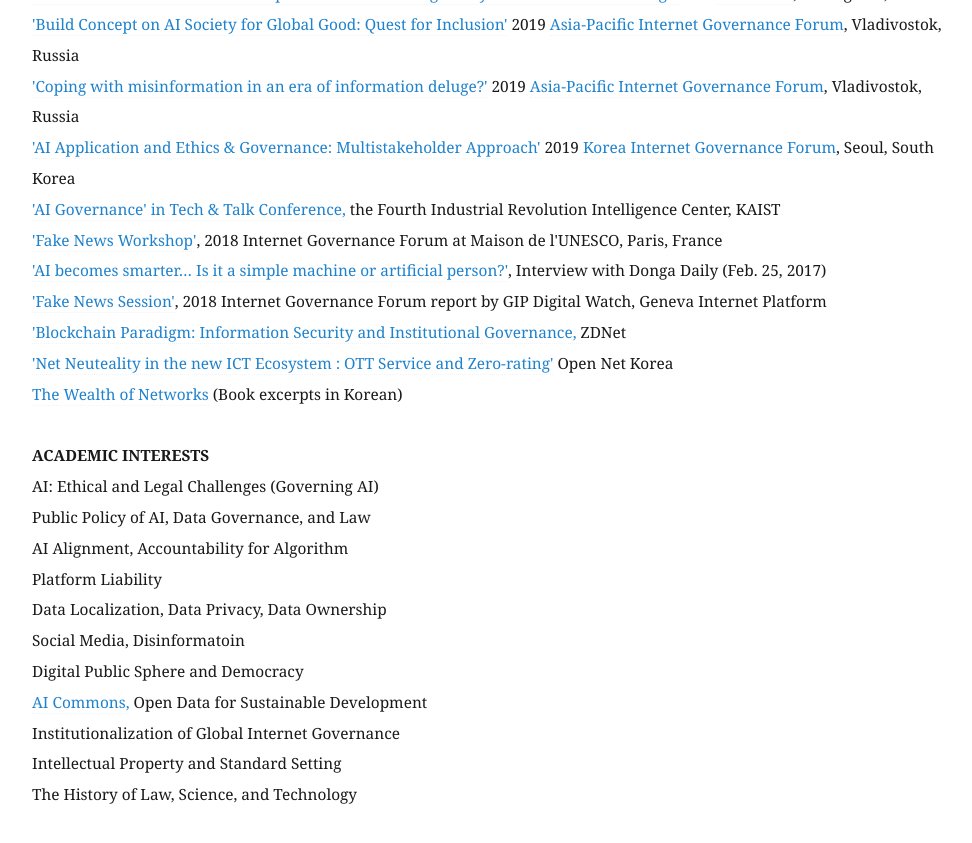
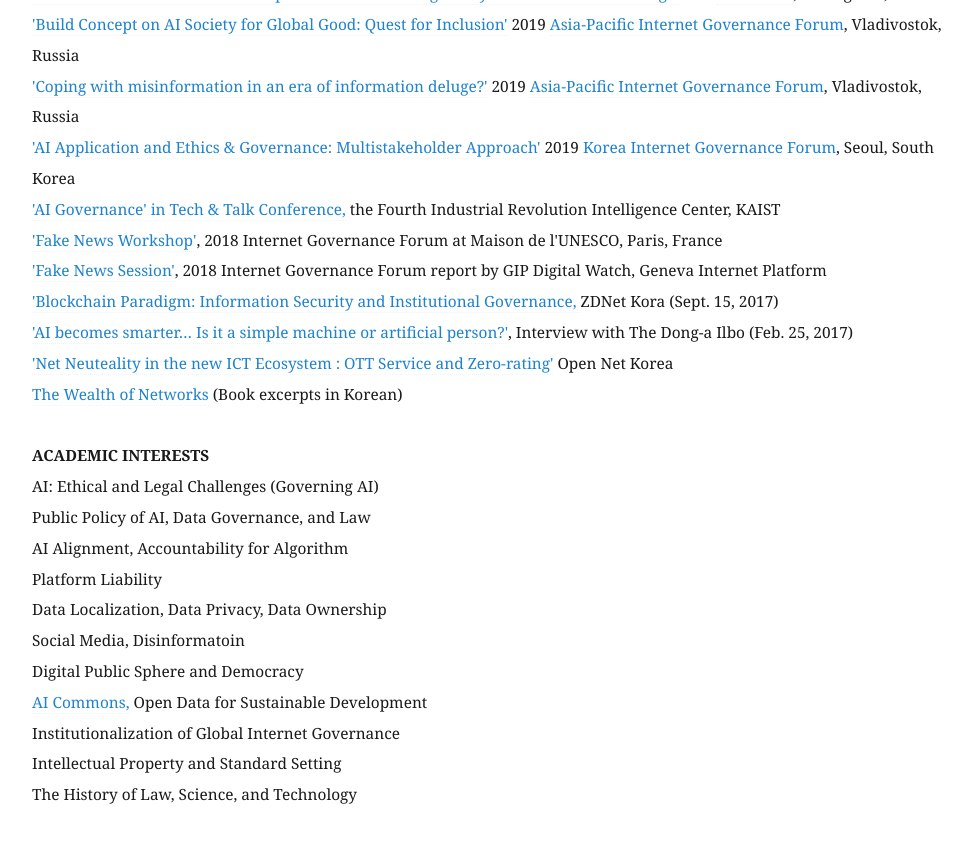
Before and after one commit to eunchangchoi/eunchangchoi.github.io, a Jekyll site: the page built from index.md, in a window 1280 px wide and 900 px high, scrolled down 1802 px. Shown: the top 843 px of the window, without its empty margins (68-1040 px from the left). Built offline with Jekyll 4.4.1, drawn with Linux system fonts in a browser that asks for light colours.

Commit message:
Update index.md

```diff
--- a/index.md
+++ b/index.md
@@ -33,10 +33,10 @@
  <a href="https://youtu.be/92cmsMv6xhQ?t=451">'AI Application and Ethics & Governance: Multistakeholder Approach'</a> 2019 <a href="http://krigf.kr/"> Korea Internet Governance Forum</a>, Seoul, South Korea <br>
   <a href="https://www.kaist.ac.kr/_prog/_board/?mode=V&no=96361&code=kaist_news&site_dvs_cd=kr&menu_dvs_cd=&list_typ=B&skey=&sval=&smonth=&site_dvs=&GotoPage=1"> 'AI Governance' in Tech & Talk Conference,</a> the Fourth Industrial Revolution Intelligence Center, KAIST <br>
    <a href="https://www.youtube.com/watch?v=quo1DLyitf8">'Fake News Workshop'</a>, 2018 Internet Governance Forum at Maison de l'UNESCO, Paris, France <br>
-   <a href="www.donga.com/news/article/all/20170225/83056178/1">'AI becomes smarter… Is it a simple machine or artificial person?'</a>,  Interview with Donga Daily (Feb. 25, 2017)<br>
   <a href="https://dig.watch/sessions/session-fakenews">'Fake News Session'</a>, 2018 Internet Governance Forum report by GIP Digital Watch, Geneva Internet Platform <br>
-   <a href="http://www.zdnet.co.kr/view/?no=20170915172456&from=Mobile">'Blockchain Paradigm: Information Security and Institutional Governance, </a>ZDNet <br>
-  <a href="https://opennet.or.kr/wp-content/uploads/2015/08/발표자료-Net-Neutrality-OTT-Zero-ratinghandout-2015812-.pdf"> 'Net Neuteality in the new ICT Ecosystem : OTT Service and Zero-rating'</a> Open Net Korea<br>
+  <a href="http://www.zdnet.co.kr/view/?no=20170915172456&from=Mobile">'Blockchain Paradigm: Information Security and Institutional Governance, </a>ZDNet Kora (Sept. 15, 2017)<br>
+ <a href="www.donga.com/news/article/all/20170225/83056178/1">'AI becomes smarter… Is it a simple machine or artificial person?'</a>,  Interview with The Dong-a Ilbo (Feb. 25, 2017)<br>
+ <a href="https://opennet.or.kr/wp-content/uploads/2015/08/발표자료-Net-Neutrality-OTT-Zero-ratinghandout-2015812-.pdf"> 'Net Neuteality in the new ICT Ecosystem : OTT Service and Zero-rating'</a> Open Net Korea <br>
   <a href="http://wealthofnetworks.kr"> The Wealth of Networks</a> (Book excerpts in Korean)
     <br>
     <br>
```
